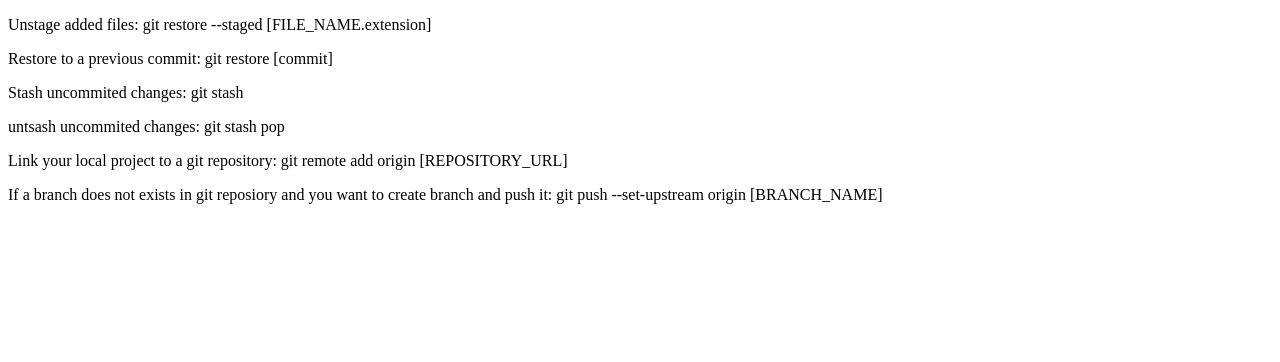
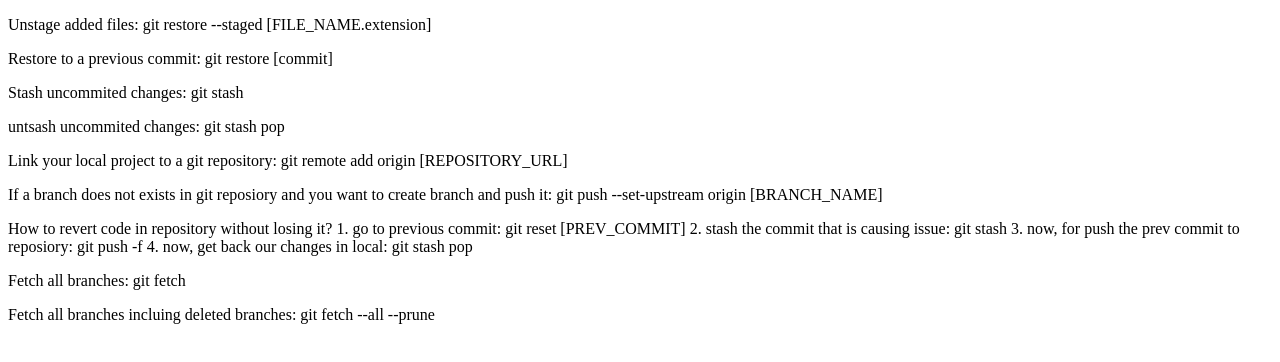
Before and after one commit to raghuveertech/git-commands, a plain HTML site: page git-commands.html in a window 1280 px wide. Drawn offline with Linux system fonts and the light colour scheme.

Commit message:
latest changes

```diff
--- a/git-commands.html
+++ b/git-commands.html
@@ -19,5 +19,13 @@
       If a branch does not exists in git reposiory and you want to create branch
       and push it: git push --set-upstream origin [BRANCH_NAME]
     </p>
+    <p>
+      How to revert code in repository without losing it? 1. go to previous
+      commit: git reset [PREV_COMMIT] 2. stash the commit that is causing issue:
+      git stash 3. now, for push the prev commit to reposiory: git push -f 4.
+      now, get back our changes in local: git stash pop
+    </p>
+    <p>Fetch all branches: git fetch</p>
+    <p>Fetch all branches incluing deleted branches: git fetch --all --prune</p>
   </body>
 </html>
```
